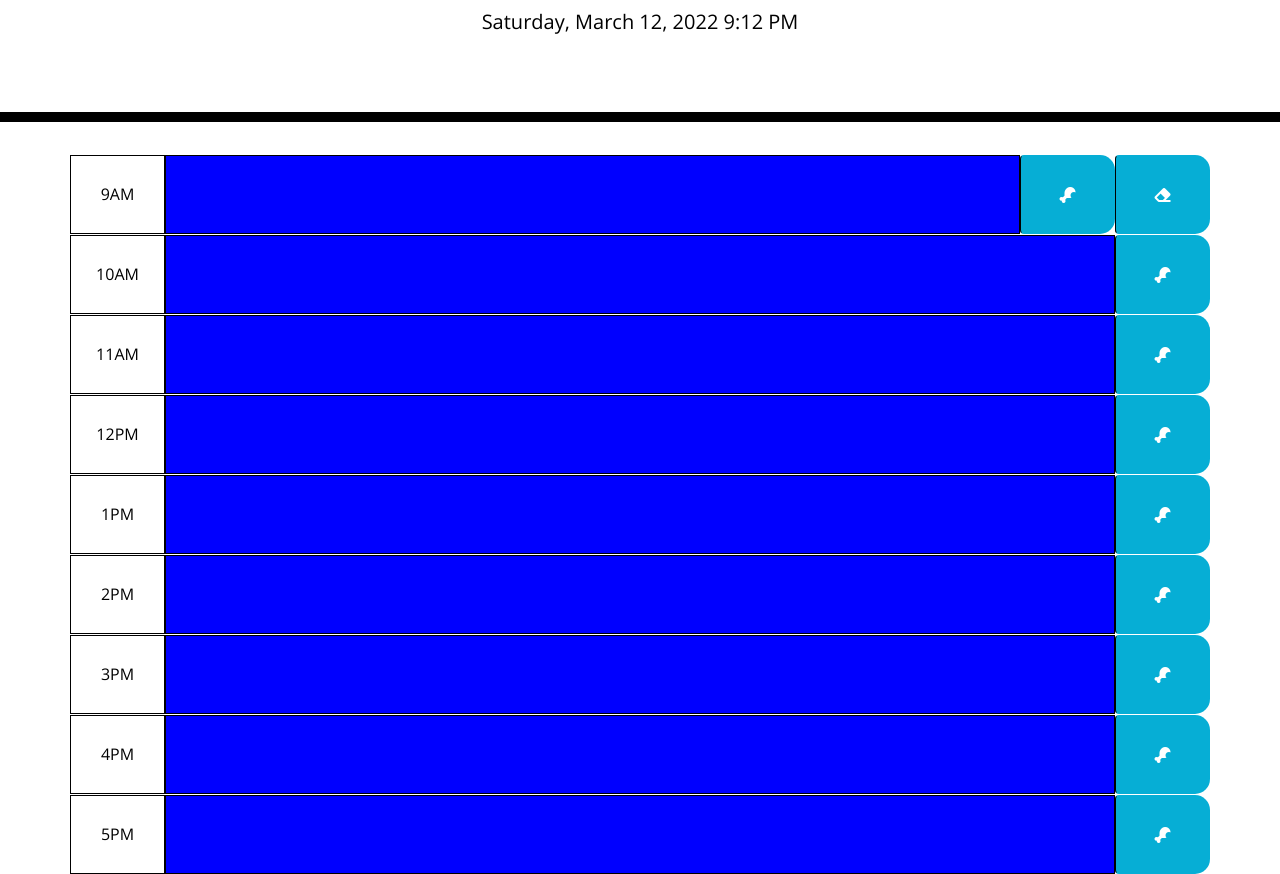
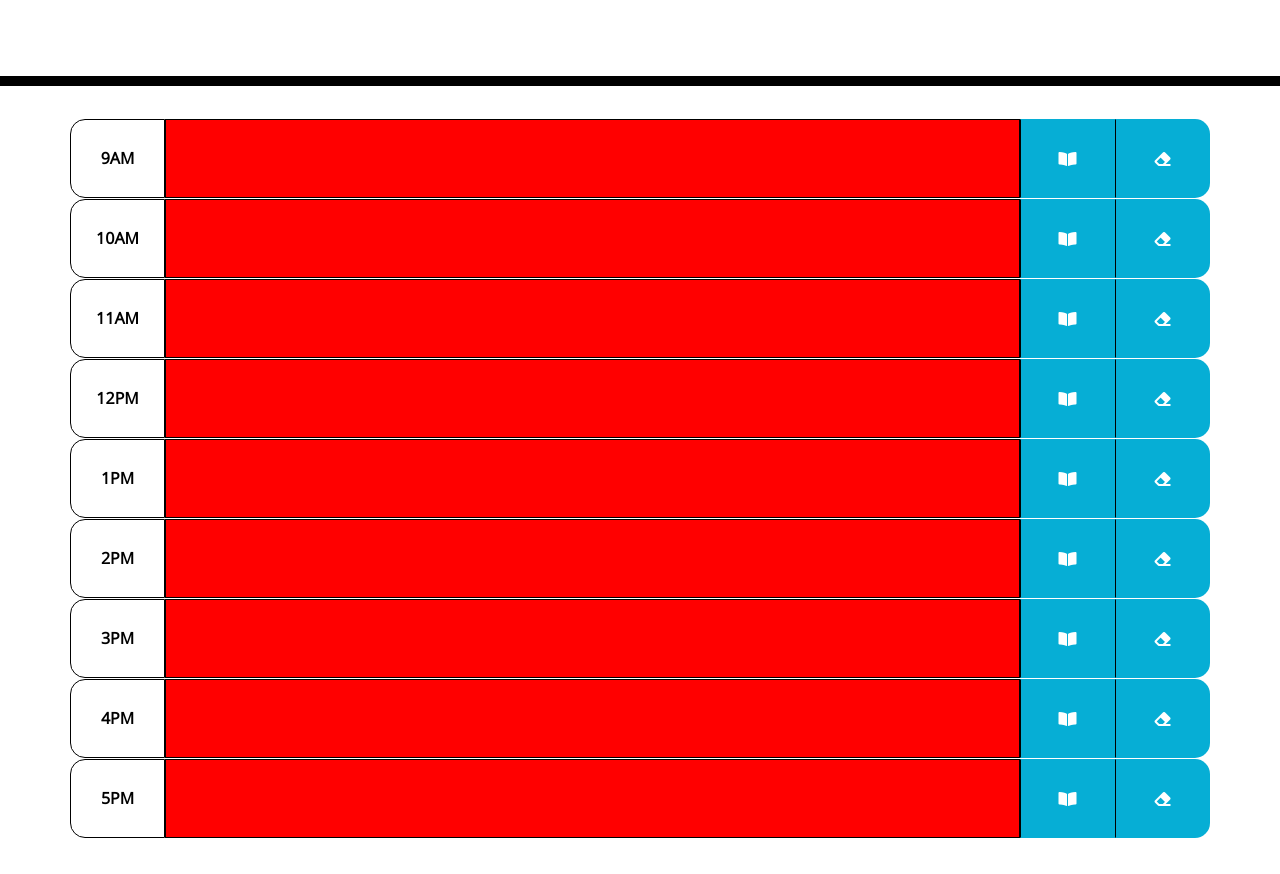
Before and after one commit to wwstrothe/workday-scheduler, a plain HTML site: page index.html in a window 1280 px wide. Shown: the part 182-1056 px from the top of the page. After the commit the page ends 1020 px from the top, so only its background shows below. Drawn offline with nearby package versions, Linux system fonts and the light colour scheme.

Commit message:
added delete button to HTML and JS function

```diff
--- a/assets/css/style.css
+++ b/assets/css/style.css
@@ -42,35 +42,43 @@ textarea{
   background-color: #ffffff;
   color: #000000;
   border: 1px solid black;
+  font-weight: bold;
   text-align: center;
   padding: 30px 0;
+  border-radius: 15px 0 0 15px;
 }
 
 .past {
-  background-color: blue;
+  background-color: red;
   color: white;
 }
 
 .present {
-  background-color: #ff6961;
+  background-color: whitesmoke;
+  color: black;
+}
+
+.future {
+  background-color: green;
   color: white;
 }
 
-.future {
-  background-color: #77dd77;
+.saveBtn {
+  border-left: 1px solid black;
+  background-color: #06AED5;
   color: white;
+  border-radius: 0;
 }
 
-.saveBtn,
 .delBtn {
   border-left: 1px solid black;
-  border-top-right-radius: 15px;
-  border-bottom-right-radius: 15px;
+  border-radius: 0 15px 15px 0;
   background-color: #06AED5;
   color: white;
 }
 
-.saveBtn i:hover {
+.saveBtn i:hover,
+.delBtn i:hover {
   font-size: 20px;
   transition: all .3s ease-in-out;
 }
--- a/assets/js/script.js
+++ b/assets/js/script.js
@@ -1,5 +1,5 @@
 // console log to show JS connection
-console.log("HELLO");
+console.log("js connected");
 
 // variable list
 var today = moment().format("LLLL");
@@ -9,7 +9,7 @@ var timeSlot = ['9am', '10am', '11am', '12pm', '1pm', '2pm', '3pm', '4pm', '5pm'
 $("#currentDay").text(today);
 
 var now = new Date().getHours();
-
+// color code based on past/present/future
 function colorCode() {
   if (now > 9) {
     $("#9am").addClass("past");
@@ -148,3 +148,43 @@ $("#9amBtnDel").on("click", function(){
   var lsText = $(this).siblings(".9am").val("");
   localStorage.removeItem("09:00", lsText)
 });
+
+$("#10amBtnDel").on("click", function(){
+  var lsText = $(this).siblings(".10am").val("");
+  localStorage.removeItem("10:00", lsText)
+});
+
+$("#11amBtnDel").on("click", function(){
+  var lsText = $(this).siblings(".11am").val("");
+  localStorage.removeItem("11:00", lsText)
+});
+
+$("#12pmBtnDel").on("click", function(){
+  var lsText = $(this).siblings(".12pm").val("");
+  localStorage.removeItem("12:00", lsText)
+});
+
+$("#1pmBtnDel").on("click", function(){
+  var lsText = $(this).siblings(".1pm").val("");
+  localStorage.removeItem("13:00", lsText)
+});
+
+$("#2pmBtnDel").on("click", function(){
+  var lsText = $(this).siblings(".2pm").val("");
+  localStorage.removeItem("14:00", lsText)
+});
+
+$("#3pmBtnDel").on("click", function(){
+  var lsText = $(this).siblings(".3pm").val("");
+  localStorage.removeItem("15:00", lsText)
+});
+
+$("#4pmBtnDel").on("click", function(){
+  var lsText = $(this).siblings(".4pm").val("");
+  localStorage.removeItem("16:00", lsText)
+});
+
+$("#5pmBtnDel").on("click", function(){
+  var lsText = $(this).siblings(".5pm").val("");
+  localStorage.removeItem("17:00", lsText)
+});
--- a/index.html
+++ b/index.html
@@ -17,7 +17,7 @@
 <body>
   <header class="jumbotron">
     <h1 class="display-3">Work Day Scheduler</h1>
-    <p class="lead">A simple calendar app for scheduling your work day</p>
+
     <p id="currentDay" class="lead"></p>
   </header>
 
@@ -26,56 +26,65 @@
     <div class="row">
       <div class="col-1 hour">9AM</div>
       <textarea id="9am" class="col-9 description 9am"></textarea>
-      <button class="col-1 btn saveBtn 9amBtn"><i class="fas fa-solid fa-drumstick-bite"></i></button>
-      <button id="9amBtnDel" class="col-1 btn delBtn 9amBtnDel"><i class="fas fa-regular fa-eraser"></i></button>
+      <button class="col-1 btn saveBtn 9amBtn"><i class="fas fa-book-open"></i></button>
+      <button id="9amBtnDel" class="col-1 btn delBtn 9amBtnDel"><i class="fas fa-eraser"></i></button>
     </div>
 
     <div class="row">
         <div class="col-1 hour">10AM</div>
-        <textarea id="10am" class="col-10 description 10am"></textarea>
-        <button class="col-1 btn saveBtn 10amBtn"><i class="fas fa-solid fa-drumstick-bite"></i></button>
+        <textarea id="10am" class="col-9 description 10am"></textarea>
+        <button class="col-1 btn saveBtn 10amBtn"><i class="fas fa-book-open"></i></button>
+        <button id="10amBtnDel" class="col-1 btn delBtn 10amBtnDel"><i class="fas fa-eraser"></i></button>
       </div>
 
       <div class="row">
         <div class="col-1 hour">11AM</div>
-        <textarea id="11am" class="col-10 description 11am"></textarea>
-        <button class="col-1 btn saveBtn 11amBtn"><i class="fas fa-solid fa-drumstick-bite"></i></button>
+        <textarea id="11am" class="col-9 description 11am"></textarea>
+        <button class="col-1 btn saveBtn 11amBtn"><i class="fas fa-book-open"></i></button>
+        <button id="11amBtnDel" class="col-1 btn delBtn 11amBtnDel"><i class="fas fa-eraser"></i></button>
       </div>
 
       <div class="row">
         <div class="col-1 hour">12PM</div>
-        <textarea id="12pm" class="col-10 description 12pm"></textarea>
-        <button class="col-1 btn saveBtn 12pmBtn"><i class="fas fa-solid fa-drumstick-bite"></i></button>
+        <textarea id="12pm" class="col-9 description 12pm"></textarea>
+        <button class="col-1 btn saveBtn 12pmBtn"><i class="fas fa-book-open"></i></button>
+        <button id="12pmBtnDel" class="col-1 btn delBtn 12pmBtnDel"><i class="fas fa-eraser"></i></button>
       </div>
 
       <div class="row">
         <div class="col-1 hour">1PM</div>
-        <textarea id="1pm" class="col-10 description 1pm"></textarea>
-        <button class="col-1 btn saveBtn 1pmBtn"><i class="fas fa-solid fa-drumstick-bite"></i></button>
+        <textarea id="1pm" class="col-9 description 1pm"></textarea>
+        <button class="col-1 btn saveBtn 1pmBtn"><i class="fas fa-book-open"></i></button>
+        <button id="1pmBtnDel" class="col-1 btn delBtn 1pmBtnDel"><i class="fas fa-eraser"></i></button>
       </div>
 
       <div class="row">
         <div class="col-1 hour">2PM</div>
-        <textarea id="2pm" class="col-10 description 2pm"></textarea>
-        <button class="col-1 btn saveBtn 2pmBtn"><i class="fas fa-solid fa-drumstick-bite"></i></button>
+        <textarea id="2pm" class="col-9 description 2pm"></textarea>
+        <button class="col-1 btn saveBtn 2pmBtn"><i class="fas fa-book-open"></i></button>
+        <button id="2pmBtnDel" class="col-1 btn delBtn 2pmBtnDel"><i class="fas fa-eraser"></i></button>
       </div>
 
       <div class="row">
         <div class="col-1 hour">3PM</div>
-        <textarea id="3pm" class="col-10 description 3pm"></textarea>
-        <button class="col-1 btn saveBtn 3pmBtn"><i class="fas fa-solid fa-drumstick-bite"></i></button>
+        <textarea id="3pm" class="col-9 description 3pm"></textarea>
+        <button class="col-1 btn saveBtn 3pmBtn"><i class="fas fa-book-open"></i></button>
+        <button id="3pmBtnDel" class="col-1 btn delBtn 3pmBtnDel"><i class="fas fa-eraser"></i></button>
       </div>
 
       <div class="row">
         <div class="col-1 hour">4PM</div>
-        <textarea id="4pm" class="col-10 description 4pm"></textarea>
-        <button class="col-1 btn saveBtn 4pmBtn"><i class="fas fa-solid fa-drumstick-bite"></i></button>
+        <textarea id="4pm" class="col-9 description 4pm"></textarea>
+        <button class="col-1 btn saveBtn 4pmBtn"><i class="fas fa-book-open"></i></button>
+        <button id="4pmBtnDel" class="col-1 btn delBtn 4pmBtnDel"><i class="fas fa-eraser"></i></button>
       </div>
 
       <div class="row">
         <div class="col-1 hour">5PM</div>
-        <textarea id="5pm" class="col-10 description 5pm"></textarea>
-        <button class="col-1 btn saveBtn 5pmBtn"><i class="fas fa-solid fa-drumstick-bite"></i></button>
+        <textarea id="5pm" class="col-9 description 5pm"></textarea>
+        <button class="col-1 btn saveBtn 5pmBtn"><i class="fas fa-book-open"></i></button>
+        <button id="5pmBtnDel" class="col-1 btn delBtn 5pmBtnDel"><i class="fas fa-eraser"></i></button>
+
       </div>
 
   </div>
```
